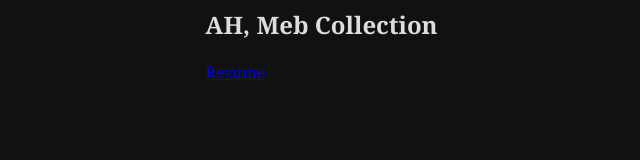
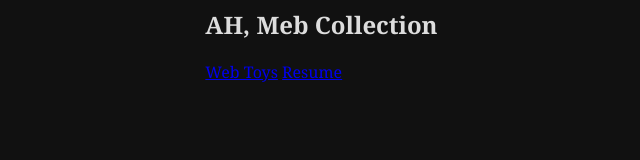
Before and after one commit to moddorange/moddorange.github.io, a plain HTML site: page index.html in a window 1280 px wide. Shown: the whole page, without its empty margins (106-746 px from the left). Drawn offline with Linux system fonts and the light colour scheme.

Commit message:
Update index.html

```diff
--- a/index.html
+++ b/index.html
@@ -6,8 +6,8 @@
 	<body>
 		<div id="main">
 			<h2>AH, Meb Collection</h2>
-			<!--<a href="music.html">Music</a>
-			<a href="games.html">Web Toys</a>!-->
+			<!--<a href="music.html">Music</a>-->
+			<a href="priest/priest.html">Web Toys</a>
 			<a href="resume.html">Resume</a>
 		</div>
 	</body>
```
